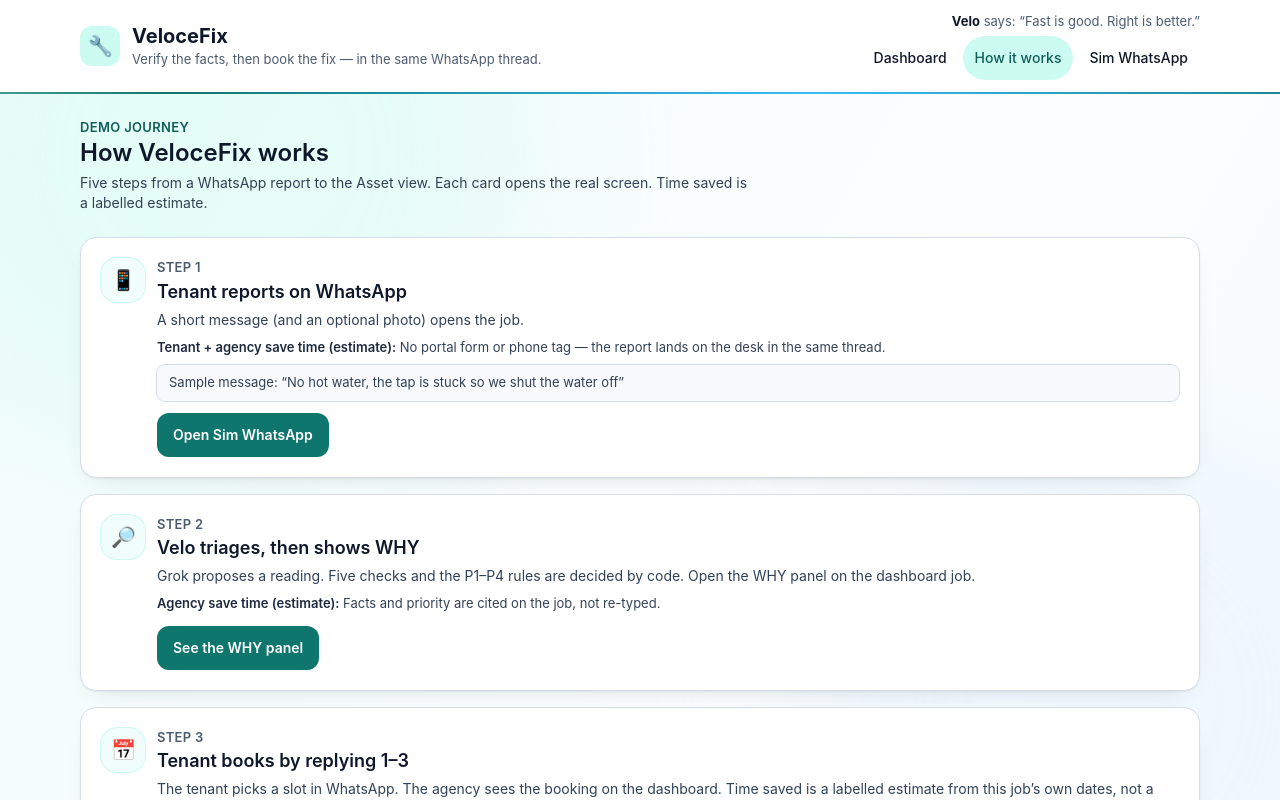
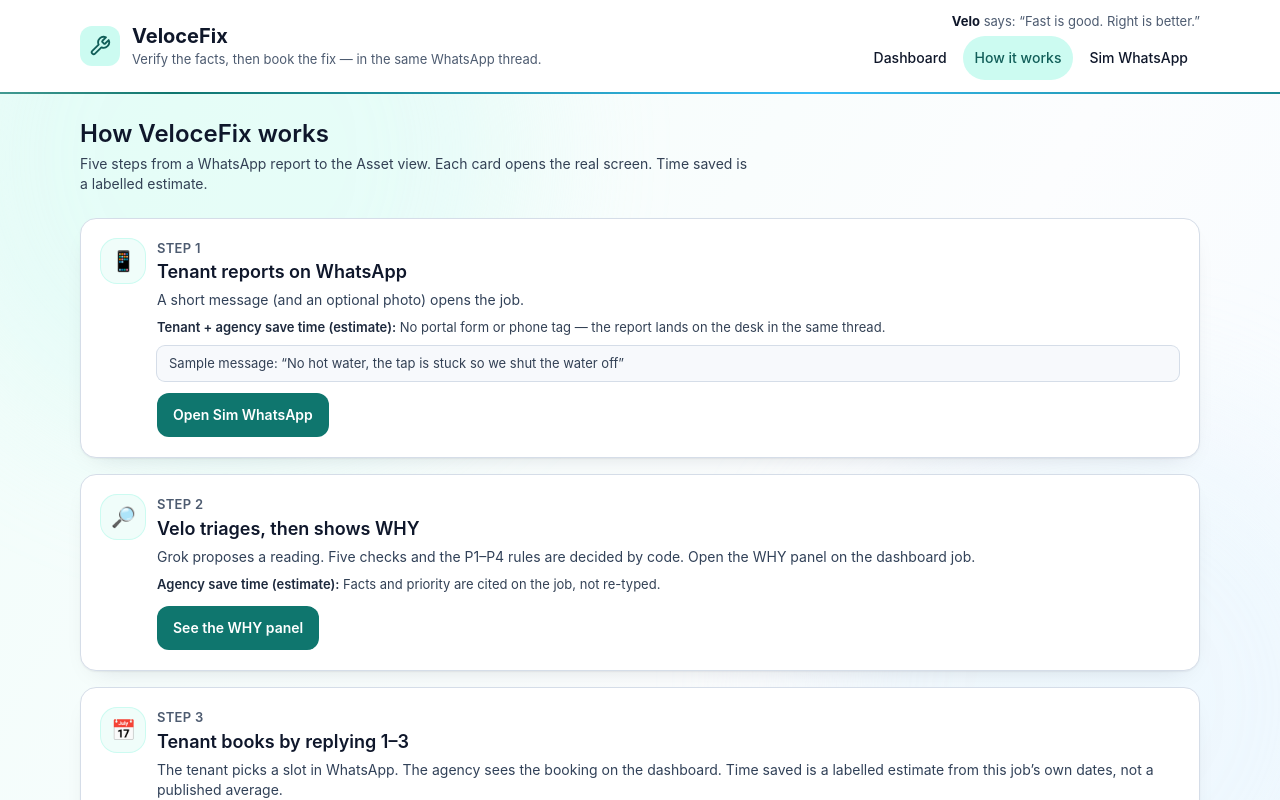
Before and after one commit to francescococcia/velocefix, a Next.js app: page /journey in a window 1280 px wide. Shown: the top 800 px of the page. Built offline with nearby package versions, Linux system fonts and the light colour scheme.

Commit message:
UI12: polish pass - drawn logo and status dots instead of emoji, P1 pulse only where a job needs attention, tinted secondary text in Velo bubbles, palette-themed selection, form controls and scrollbars, no kicker on How it works
Co-Authored-By: Claude Fable 5.2 <noreply@anthropic.com>

```diff
--- a/app/globals.css
+++ b/app/globals.css
@@ -117,24 +117,32 @@ body:has(.vf-dash-bg) { background: transparent; }
 }
 @keyframes vf-slide { to { background-position: -200% 0; } }
 
-header:hover .vf-logo { animation: vf-wiggle 0.6s ease; }
-@keyframes vf-wiggle {
-  0%, 100% { transform: rotate(0); }
-  30% { transform: rotate(-14deg); }
-  60% { transform: rotate(10deg); }
-}
-
-.vf-glass { transition: transform 0.2s ease, box-shadow 0.2s ease, border-color 0.2s ease; }
+.vf-glass { transition: transform 0.25s cubic-bezier(0.16, 1, 0.3, 1), box-shadow 0.25s cubic-bezier(0.16, 1, 0.3, 1), border-color 0.2s ease; }
 .vf-glass:hover { border-color: #99f6e4; box-shadow: 0 1px 2px rgba(15, 118, 110, 0.06), 0 16px 32px -16px rgba(15, 118, 110, 0.28); }
 
 /* P1 badges breathe so the urgent jobs catch the eye. */
-.vf-p1 { animation: vf-p1 2s ease-out infinite; }
+.vf-attention .vf-p1 { animation: vf-p1 2s ease-out infinite; }
 @keyframes vf-p1 {
   0% { box-shadow: 0 0 0 0 rgba(220, 38, 38, 0.45); }
   70%, 100% { box-shadow: 0 0 0 7px rgba(220, 38, 38, 0); }
 }
 
 @media (prefers-reduced-motion: reduce) {
-  .vf-dash-bg::before, .vf-dash-bg::after, .vf-accent-line, .vf-p1, header:hover .vf-logo { animation: none; }
+  .vf-dash-bg::before, .vf-dash-bg::after, .vf-accent-line, .vf-attention .vf-p1 { animation: none; }
   .vf-glass { transition: none; }
 }
+
+/* ---- Browser surfaces: the parts the page did not draw still follow the palette ---- */
+::selection { background: var(--color-brand-soft); color: var(--color-ink); }
+html { accent-color: var(--color-brand); caret-color: var(--color-brand); scrollbar-color: #c3cdd9 transparent; }
+a { text-underline-offset: 2px; }
+h1, h2, h3 { text-wrap: balance; }
+
+/* Secondary text inside a Velo bubble is tinted from the bubble's hue, not grey. */
+.vf-velo .text-slate-500, .vf-velo .text-slate-600 { color: #3d5a57; }
+
+/* Status dot used in place of emoji marks. */
+.vf-dot { display: inline-block; width: 0.55rem; height: 0.55rem; border-radius: 999px; margin-right: 0.35rem; vertical-align: 0.02em; }
+.vf-dot-green { background: #059669; }
+.vf-dot-amber { background: #d97706; }
+.vf-dot-red { background: #dc2626; }
--- a/app/page.tsx
+++ b/app/page.tsx
@@ -47,11 +47,16 @@ function buildingKind(type?: string) {
 // Chat thread in an expanded job: tenant on the left, Velo on the right, system notes centred.
 const note = "self-center rounded-xl bg-surface px-3 py-1 text-center text-xs ring-1 ring-line";
 const fromTenant = "max-w-[88%] self-start rounded-2xl rounded-bl-md bg-surface px-3 py-2 shadow-sm ring-1 ring-line";
-const fromVelo = "max-w-[92%] self-end rounded-2xl rounded-br-md bg-brand-tint px-3 py-2 ring-1 ring-brand-soft";
+const fromVelo = "vf-velo max-w-[92%] self-end rounded-2xl rounded-br-md bg-brand-tint px-3 py-2 ring-1 ring-brand-soft";
 const who = "text-[11px] font-semibold uppercase tracking-wide text-slate-500";
 const chip = "rounded px-1.5 py-0.5 text-[11px] font-semibold uppercase tracking-wide";
 const short: Intl.DateTimeFormatOptions = { timeZone: "Europe/London", weekday: "short", day: "numeric", month: "short", hour: "2-digit", minute: "2-digit" };
-const mark = (status: string) => (status === "green" ? "🟢" : status === "amber" ? "🟠" : "🔴");
+const mark = (status: string) => (
+  <>
+    <span aria-hidden className={`vf-dot vf-dot-${status === "green" ? "green" : status === "amber" ? "amber" : "red"}`} />
+    <span className="sr-only">{status === "green" ? "Pass" : status === "amber" ? "Warning" : "Fail"}: </span>
+  </>
+);
 
 export default async function Dashboard() {
   const s = getStore();
@@ -272,7 +277,7 @@ export default async function Dashboard() {
             </FadeIn>
           ))}
         </div>
-        <FadeIn delay={0.1} className="vf-glass p-4">
+        <FadeIn delay={0.1} className="vf-glass vf-attention p-4">
           <h2 className="text-sm font-semibold uppercase tracking-wide text-slate-500">Needs attention ({attention.length})</h2>
           {attention.length === 0 && <p className="mt-1 text-sm text-slate-500">Nothing waiting on the desk.</p>}
           <ul className="mt-1 divide-y divide-line">
--- a/components/Journey.tsx
+++ b/components/Journey.tsx
@@ -120,7 +120,6 @@ export function JourneyView({ times }: { times: JourneyTimes }) {
   return (
     <div className="space-y-6">
       <header>
-        <p className="text-xs font-semibold uppercase tracking-wide text-brand-strong">Demo journey</p>
         <h1 className="text-2xl font-semibold text-slate-900">How VeloceFix works</h1>
         <p className="mt-1 max-w-2xl text-sm text-slate-600">
           Five steps from a WhatsApp report to the Asset view. Each card opens the real screen. Time saved is a labelled {times.estimateLabel}.
--- a/components/SiteHeader.tsx
+++ b/components/SiteHeader.tsx
@@ -28,8 +28,10 @@ export function SiteHeader() {
   return (
     <header className="relative z-20 bg-surface text-ink">
       <div className="mx-auto max-w-6xl px-4 py-3 flex flex-wrap items-center gap-3">
-        <span className="vf-logo flex h-10 w-10 items-center justify-center rounded-xl bg-brand-soft text-xl" aria-hidden>
-          🔧
+        <span className="flex h-10 w-10 items-center justify-center rounded-xl bg-brand-soft text-brand-strong" aria-hidden>
+          <svg viewBox="0 0 24 24" width="22" height="22" fill="none" stroke="currentColor" strokeWidth="2" strokeLinecap="round" strokeLinejoin="round">
+            <path d="M14.7 6.3a1 1 0 0 0 0 1.4l1.6 1.6a1 1 0 0 0 1.4 0l3.77-3.77a6 6 0 0 1-7.94 7.94l-6.91 6.91a2.12 2.12 0 0 1-3-3l6.91-6.91a6 6 0 0 1 7.94-7.94l-3.76 3.76z" />
+          </svg>
         </span>
         <div className="min-w-0">
           <Link href="/" className="text-xl font-bold text-ink">
```
